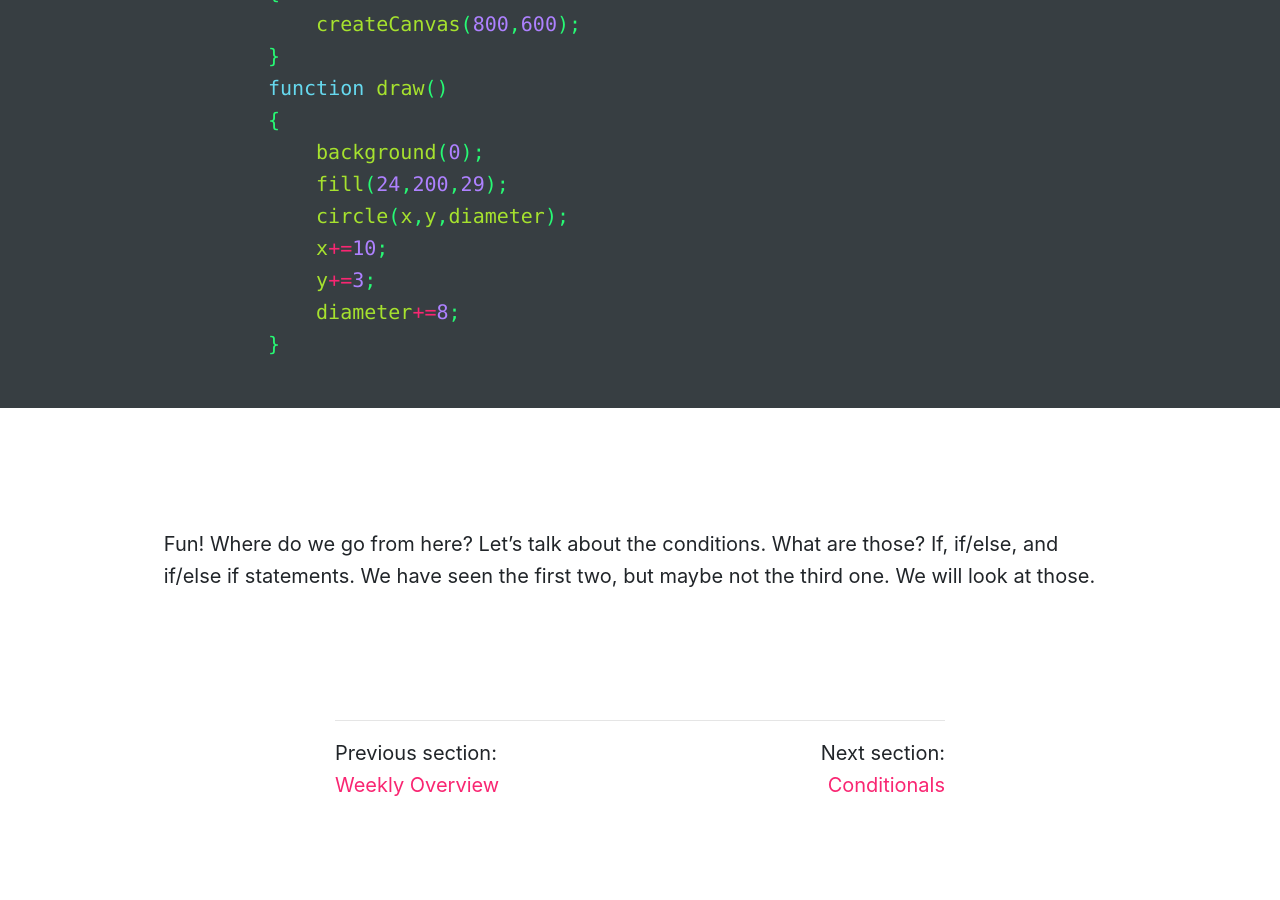
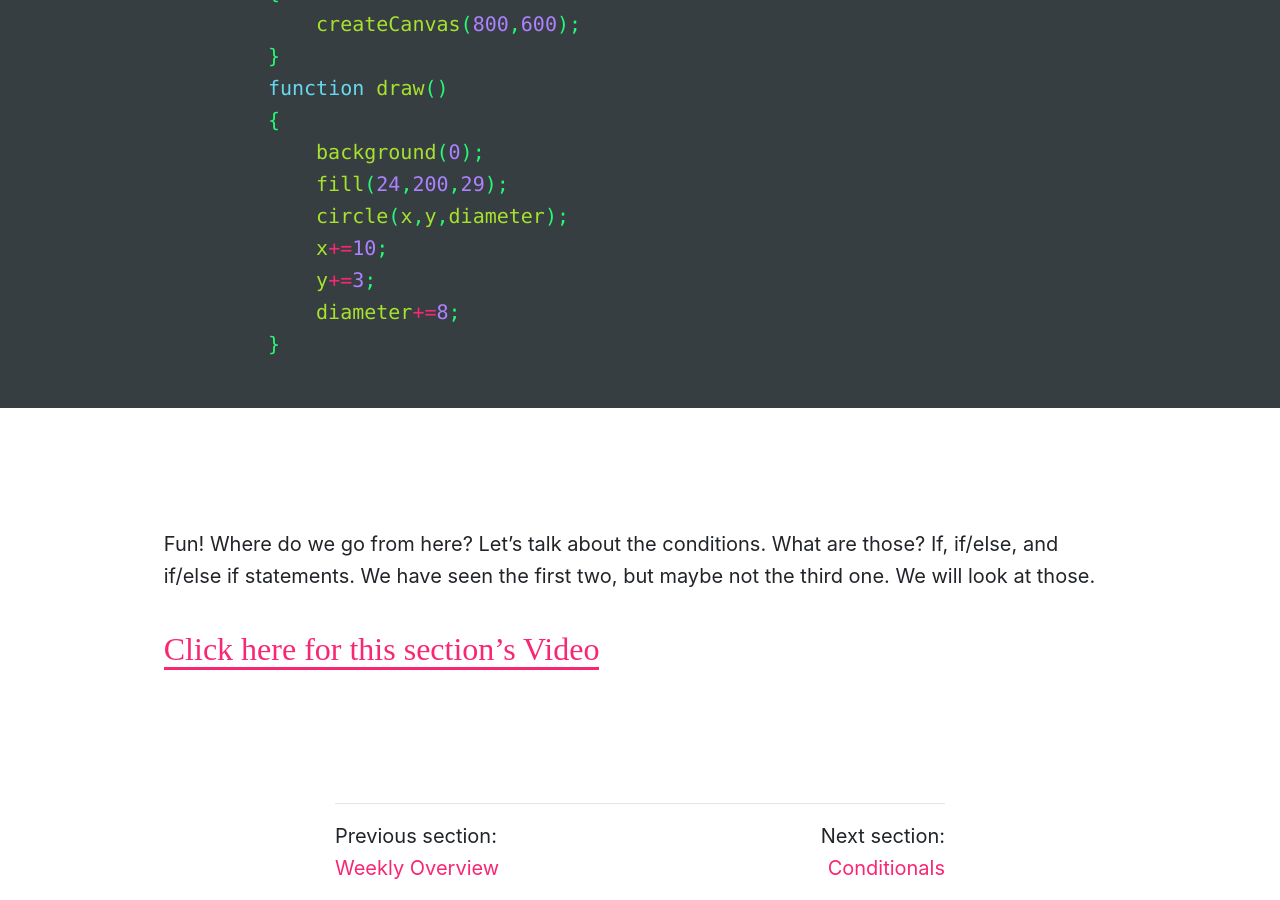
Before and after one commit to Montana-Media-Arts/creative-coding-1-Fall2019, a Jekyll site: the page built from modules/week-11/_posts/2017-01-05-setup-the-scene.md, in a window 1280 px wide and 900 px high, scrolled down 2717 px. Built offline with Jekyll 4.4.1, drawn with Linux system fonts in a browser that asks for light colours; nearby versions of some CDN libraries; before the commit the page ends 3534 px from its top, so only the background shows below that.

Commit message:
updated videos

````diff
--- a/modules/week-11/_posts/2017-01-05-setup-the-scene.md
+++ b/modules/week-11/_posts/2017-01-05-setup-the-scene.md
@@ -73,3 +73,5 @@ Hopefully, you also found out that if you change x and y and diameter at the sam
 ```
 
 Fun! Where do we go from here? Let's talk about the conditions.  What are those? If, if/else, and if/else if statements.  We have seen the first two, but maybe not the third one. We will look at those.
+
+<a href="https://umontana.zoom.us/recording/share/mHw0xqCy5nbGnAWXfee7J6l6bjxFyOzw0BAW635APuWwIumekTziMw" target="_new" style="font-family:Ariel; font-size:32px;">Click here for this section's Video</a>
````
Also changed, not shown: modules/week-11/_posts/2017-01-22-mouse-events.md (+2 -0 lines).
